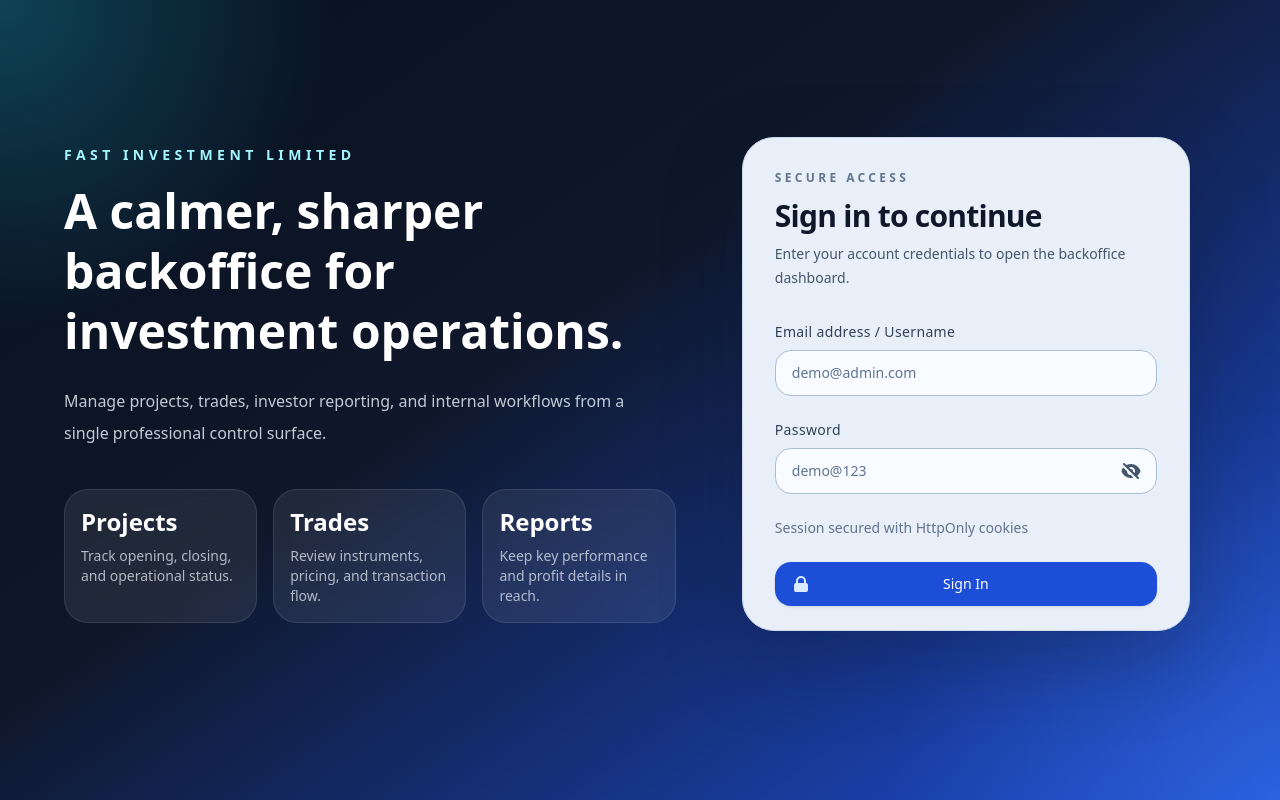
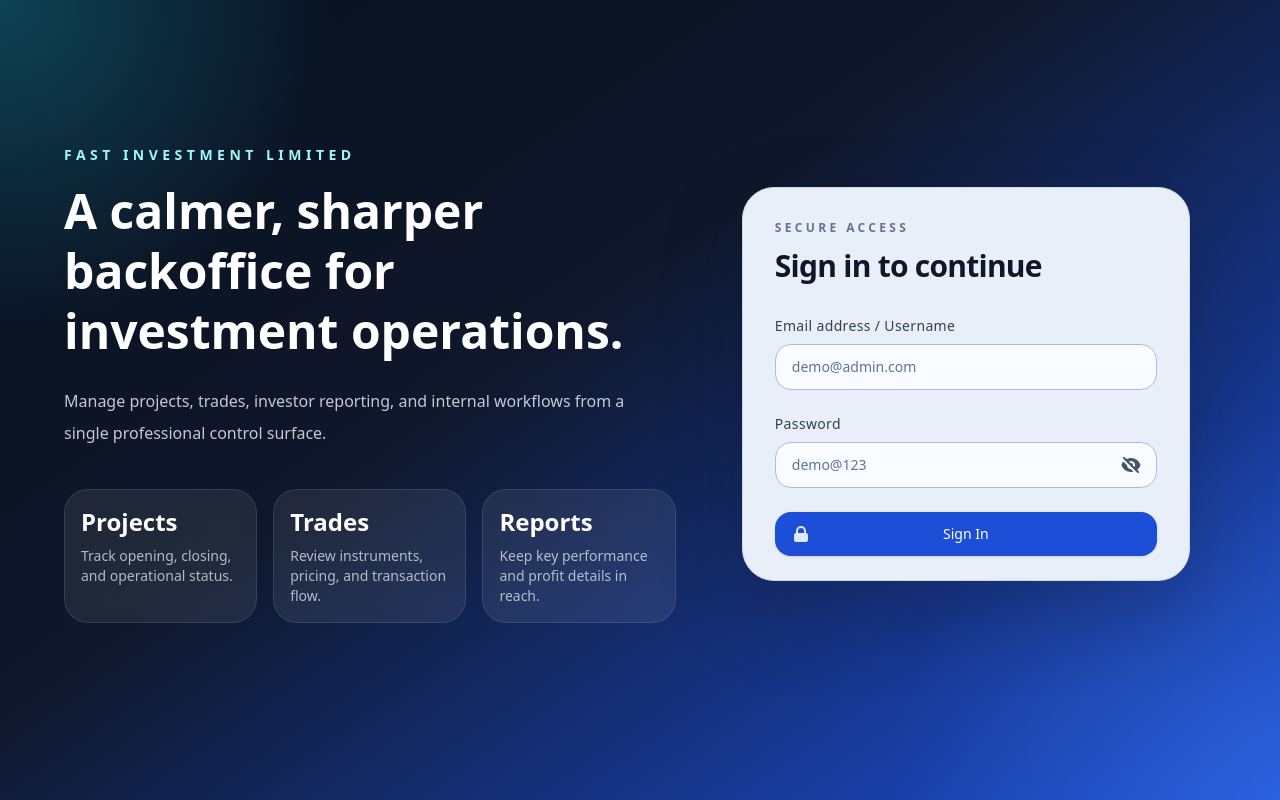
Before and after one commit to jalis55/FastInvestment-BOS, a React (Vite) app in the folder frontend/: page /login in a window 1280 px wide. Built offline with nearby package versions, Linux system fonts and the light colour scheme; no server answers.

Commit message:
Remove extra login copy

```diff
--- a/frontend/src/pages/login/Login.jsx
+++ b/frontend/src/pages/login/Login.jsx
@@ -82,9 +82,6 @@ const Login = () => {
                             <h2 className="mt-3 text-3xl font-semibold tracking-tight text-slate-900">
                                 Sign in to continue
                             </h2>
-                            <p className="mt-2 text-sm leading-6 text-slate-600">
-                                Enter your account credentials to open the backoffice dashboard.
-                            </p>
                         </div>
                         <form className="space-y-6" onSubmit={handleSubmit}>
 
@@ -141,9 +138,6 @@ const Login = () => {
                                     </button>
                                 </div>
                             </div>
-                            <div className="flex items-center justify-between text-sm">
-                                <span className="text-slate-500">Session secured with HttpOnly cookies</span>
-                            </div>
                             <div>
                                 <button
                                     data-testid="login"
```
